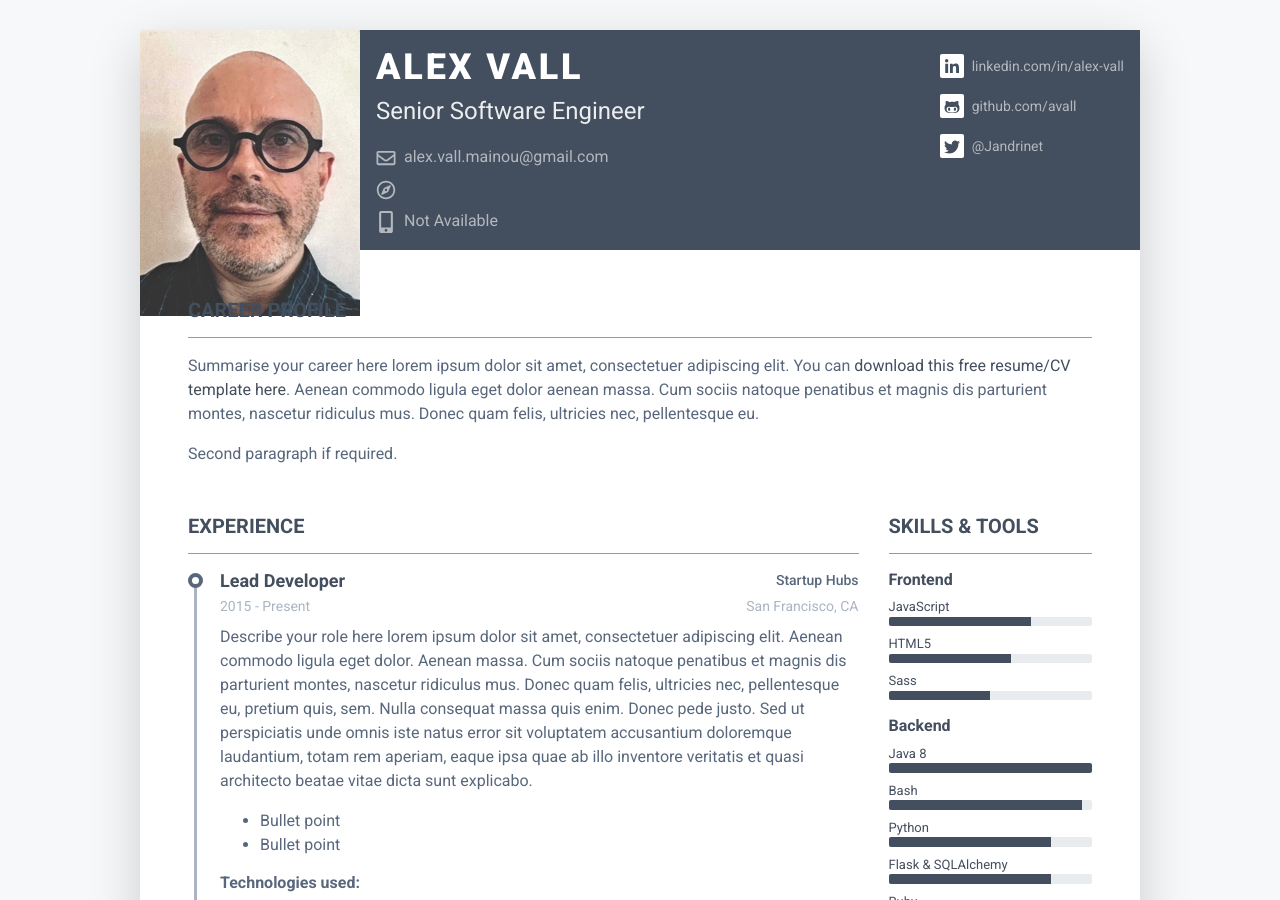
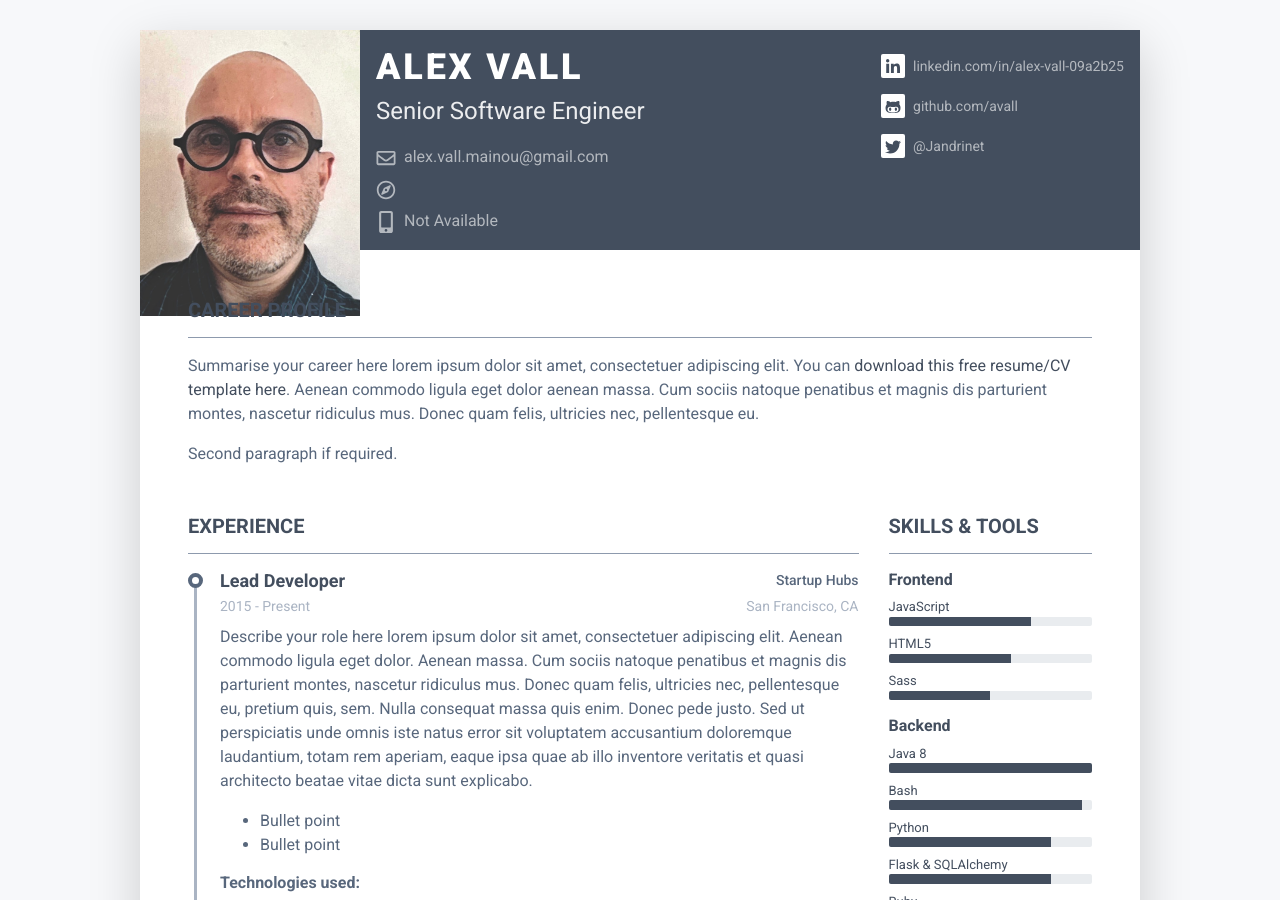
Before and after one commit to avall/avall.github.io, a Jekyll site: the page built from index.html, in a window 1280 px wide and 900 px high. Built offline with Jekyll 4.4.1, drawn with Linux system fonts in a browser that asks for light colours; nearby versions of some CDN libraries.

Commit message:
first commit

```diff
--- a/_data/data.yml
+++ b/_data/data.yml
@@ -5,7 +5,7 @@ bio:
   email: alex.vall.mainou@gmail.com
   telephone: Not Available
   website:
-  linkedin: alex-vall
+  linkedin: alex-vall-09a2b25
   github: avall
   gitlab:
   twitter: Jandrinet
```
